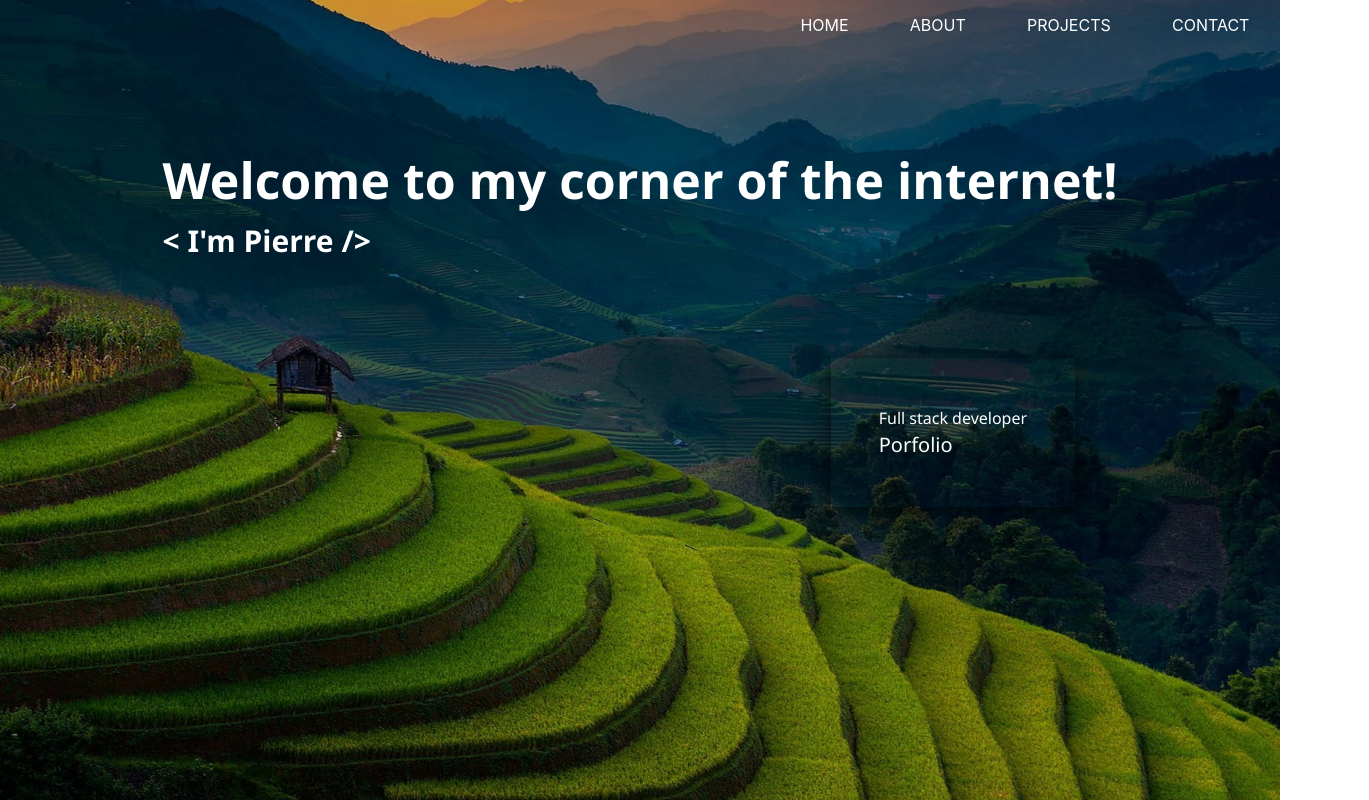
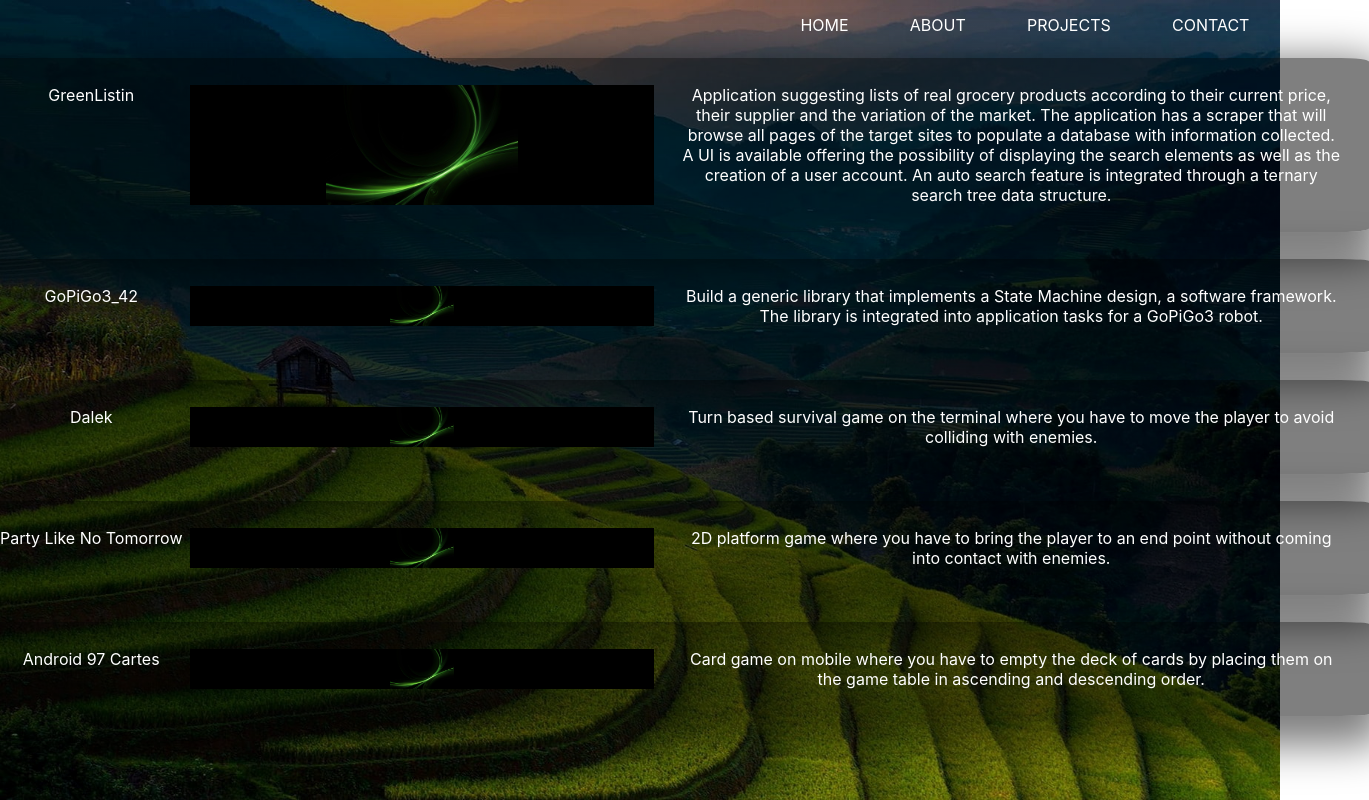
Before and after one commit to PierreLN/PierreLN.github.io, a React (Create React App) app: page / in a window 1280 px wide. Shown: the whole page, 1369 px wide, since content can reach past the window. Built offline with nearby package versions, Linux system fonts and the light colour scheme.

Commit message:
add project page

```diff
--- a/src/App.js
+++ b/src/App.js
@@ -4,7 +4,7 @@ import SideMenu from "./components/SideMenu/SideMenu";
 import MainPage from "./components/MainPage/MainPage";
 
 function App() {
-  const [location, setlocation] = useState("home");
+  const [location, setlocation] = useState("project");
 
   const locationHandler = (data) => {
     setlocation(data);
--- a/src/components/ContactPage/ContactPage.jsx
+++ b/src/components/ContactPage/ContactPage.jsx
@@ -2,7 +2,7 @@ import React from "react";
 import styles from "./ContactPage.module.css";
 
 function ContactPage(props) {
-  return <div>helloooo...</div>;
+  return <div>Email me maybe...</div>;
 }
 
 export default ContactPage;
--- a/src/components/MainPage/MainPage.jsx
+++ b/src/components/MainPage/MainPage.jsx
@@ -8,22 +8,19 @@ import ContactPage from "../ContactPage/ContactPage";
 function MainPage(props) {
   const homePage = <HomePage></HomePage>;
   const aboutPage = <AboutPage></AboutPage>;
-  const projectPage = <ProjectPage></ProjectPage>
-    const contactPage = <ContactPage></ContactPage>;
+  const projectPage = <ProjectPage></ProjectPage>;
+  const contactPage = <ContactPage></ContactPage>;
 
-
-  const [currentPage, setCurrentPage] = useState(aboutPage);
+  const [currentPage, setCurrentPage] = useState(homePage);
 
   useEffect(() => {
     if (props.selectedPage === "about") {
       setCurrentPage(aboutPage);
     } else if (props.selectedPage === "home") {
       setCurrentPage(homePage);
-    }
-    else if (props.selectedPage === 'project') {
+    } else if (props.selectedPage === "project") {
       setCurrentPage(projectPage);
-    }
-        else if (props.selectedPage === 'contact') {
+    } else if (props.selectedPage === "contact") {
       setCurrentPage(contactPage);
     }
   }, [props.selectedPage]);
--- a/src/components/MainPage/MainPage.module.css
+++ b/src/components/MainPage/MainPage.module.css
@@ -4,6 +4,7 @@
   flex-direction: column;
   align-items: center;
   justify-content: center;
+  width: 100%;
   height: 100vh;
   background-image: linear-gradient(
       to bottom,
--- a/src/components/ProjectPage/ProjectPage.jsx
+++ b/src/components/ProjectPage/ProjectPage.jsx
@@ -1,8 +1,62 @@
 import React from "react";
 import styles from "./ProjectPage.module.css";
+import Card from '../UI/Card'
 
 function ProjectPage(props) {
-  return <div>ouf not much addded yet...</div>;
+  return (
+    <div className={styles.project_page}>
+      <div className={styles.project_section}>
+        <Card className={styles.project_name}>GreenListin</Card>
+        <div className={styles.project_image}></div>
+        <Card className={styles.project_description}>
+          Application suggesting lists of real grocery products according to
+          their current price, their supplier and the variation of the market.
+          The application has a scraper that will browse all pages of the target
+          sites to populate a database with information collected. A UI is
+          available offering the possibility of displaying the search elements
+          as well as the creation of a user account. An auto search feature is
+          integrated through a ternary search tree data structure.
+        </Card>
+      </div>
+      <div className={styles.project_section}>
+        <Card className={styles.project_name}>GoPiGo3_42</Card>
+        <div className={styles.project_image}></div>
+
+        <Card className={styles.project_description}>
+          Build a generic library that implements a State Machine design, a
+          software framework. The library is integrated into application tasks
+          for a GoPiGo3 robot.
+        </Card>
+      </div>
+      <div className={styles.project_section}>
+        <Card className={styles.project_name}>Dalek</Card>
+        <div className={styles.project_image}></div>
+
+        <Card className={styles.project_description}>
+          Turn based survival game on the terminal where you have to move the
+          player to avoid colliding with enemies.
+        </Card>
+      </div>
+      <div className={styles.project_section}>
+        <Card className={styles.project_name}>Party Like No Tomorrow</Card>
+        <div className={styles.project_image}></div>
+
+        <Card className={styles.project_description}>
+          2D platform game where you have to bring the player to an end point
+          without coming into contact with enemies.
+        </Card>
+      </div>
+      <div className={styles.project_section}>
+        <Card className={styles.project_name}>Android 97 Cartes</Card>
+        <div className={styles.project_image}></div>
+
+        <Card className={styles.project_description}>
+          Card game on mobile where you have to empty the deck of cards by
+          placing them on the game table in ascending and descending order.
+        </Card>
+      </div>
+    </div>
+  );
 }
 
 export default ProjectPage;
--- a/src/components/ProjectPage/ProjectPage.module.css
+++ b/src/components/ProjectPage/ProjectPage.module.css
@@ -1,3 +1,37 @@
 .project_page {
-    color: aqua;
+  text-align: center;
+  display: block;
+  justify-content: space-between;
 }
+
+.project_section {
+  width: 1350px;
+  height: auto;
+  display: flex;
+  justify-content: space-between;
+  box-shadow: 0px 15px 40px 15px rgba(0, 0, 0, 0.5);
+  border-radius: 2%;
+  margin-bottom: 2%;
+  padding: 2%;
+  background-color: rgba(0, 0, 0, 0.5);
+}
+
+.project_name {
+  width: 15%;
+  height: fit-content;
+}
+
+.project_description {
+  width: 50%;
+  padding-left: 2%;
+}
+
+.project_image {
+  width: 35%;
+  background-image: url("../../Image/BlackGreen_mainpage.jpg");
+  background-size: contain;
+  background-repeat: no-repeat;
+  background-position: center;
+  background-color: black;
+  border-radius: none;
+}
```
